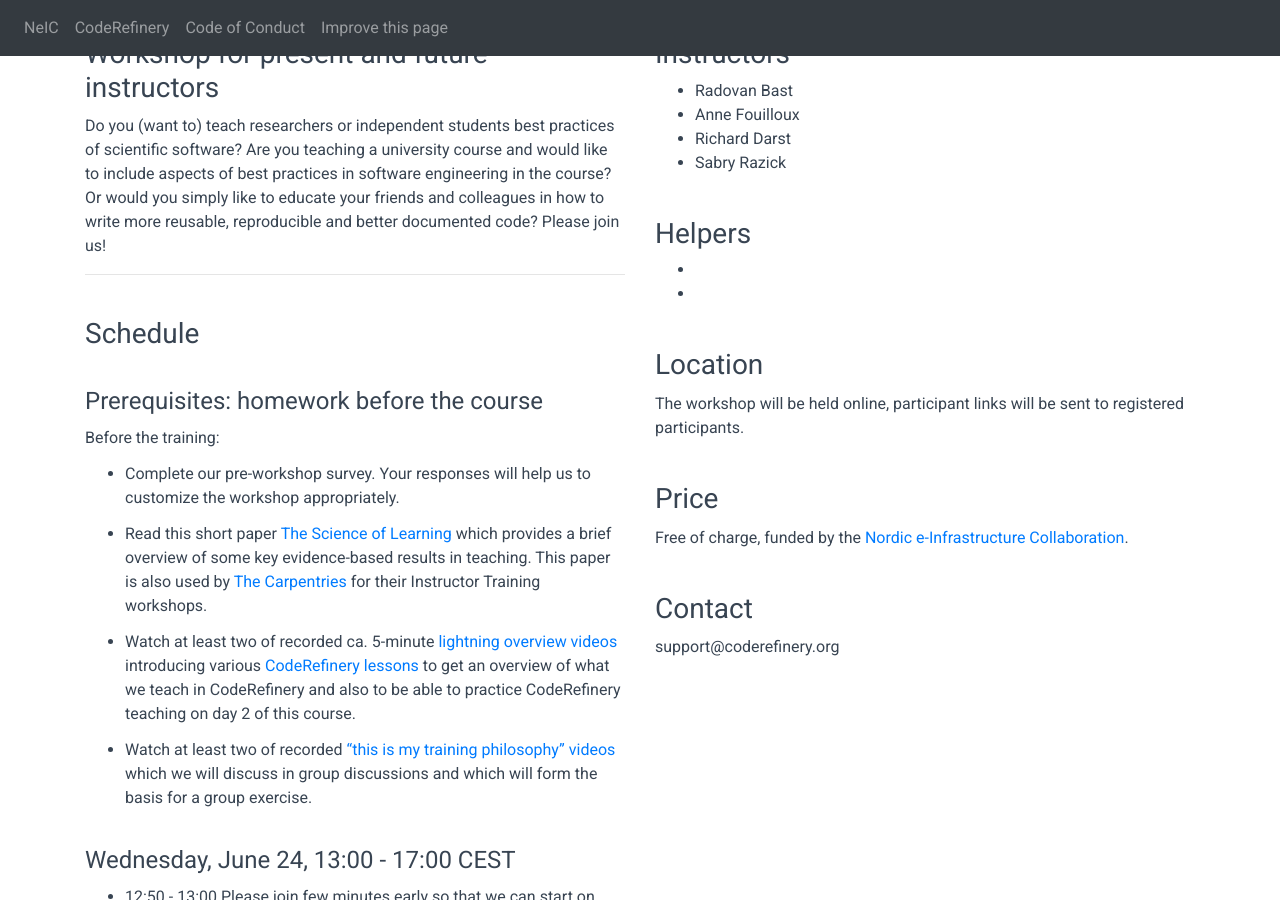
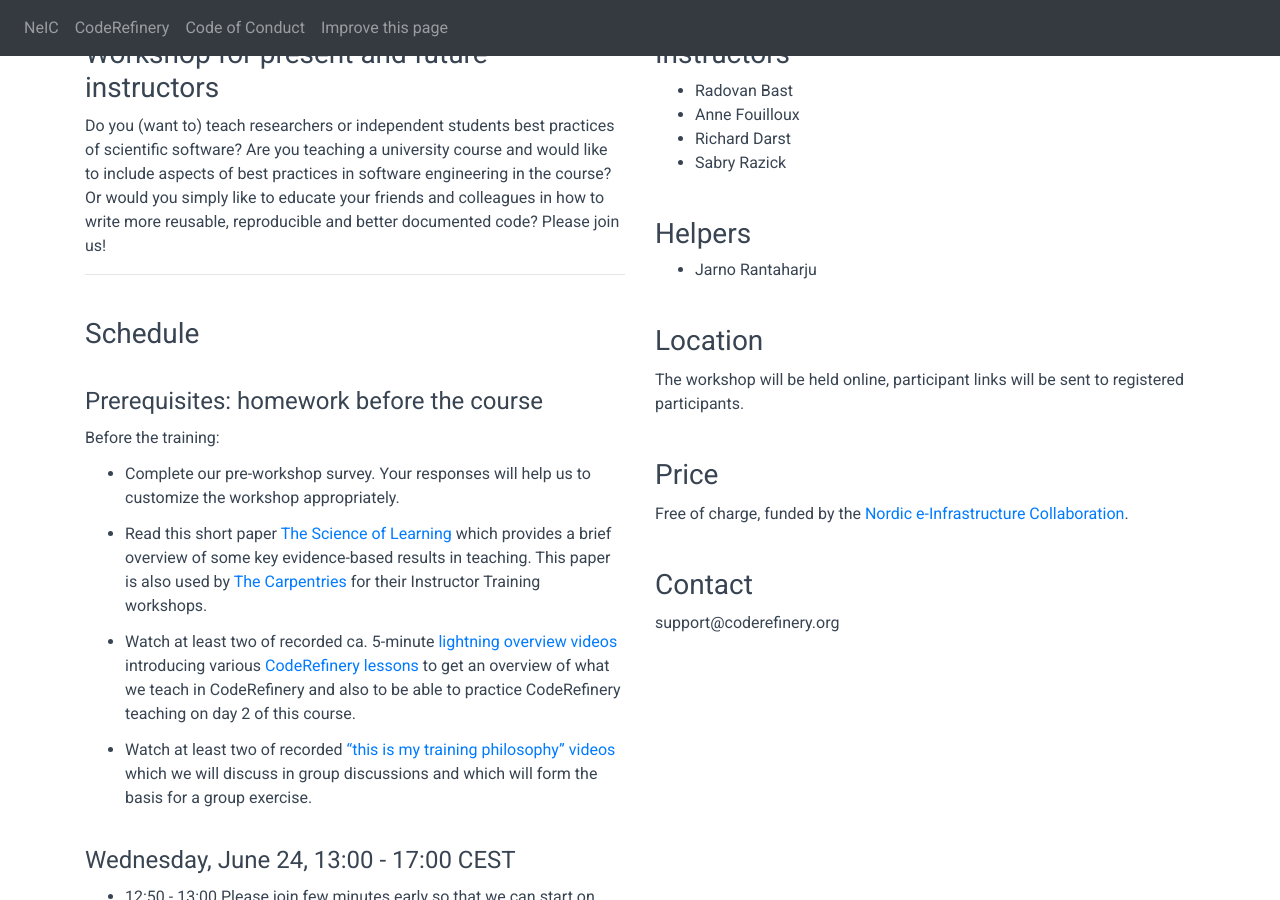
Before and after one commit to simon-ichec/2020-11-02-instructor-training, a Jekyll site: the page built from index.md, in a window 1280 px wide and 900 px high, scrolled down 380 px. Built offline with Jekyll 4.4.1, drawn with Linux system fonts in a browser that asks for light colours; comment, search, counter and statistics services are not loaded.

Commit message:
adding a helper

```diff
--- a/right_column.md
+++ b/right_column.md
@@ -11,8 +11,7 @@
 
 ### Helpers
 
--
--
+- Jarno Rantaharju
 
 
 ### Location
```
